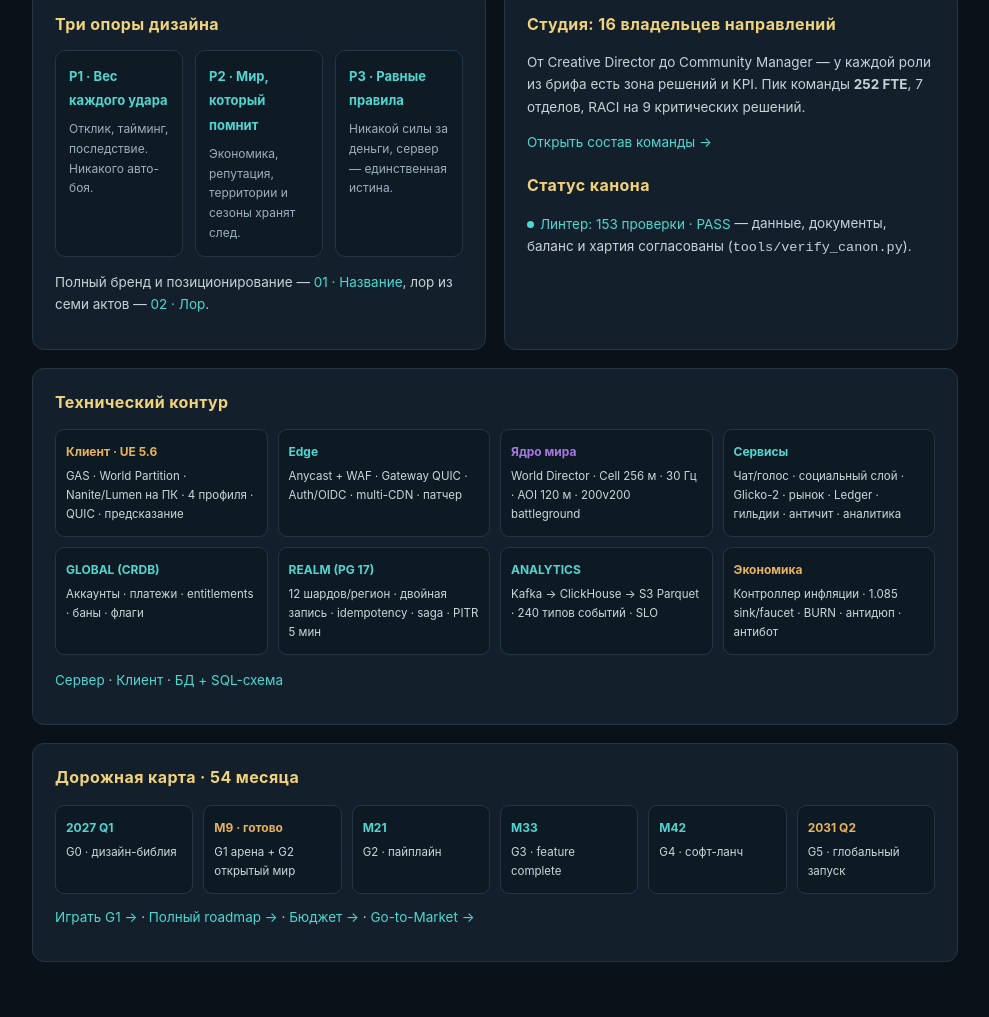
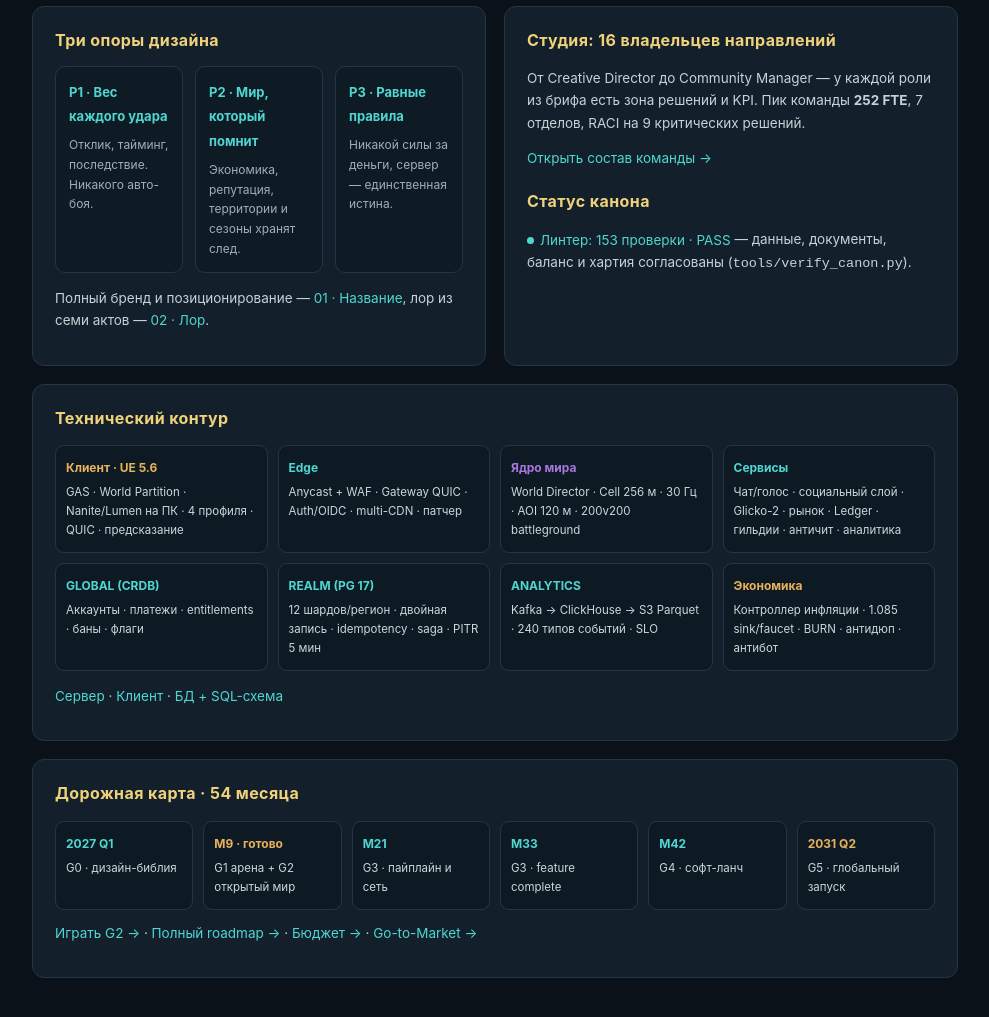
Before and after one commit to Reshet21/Mmorpg-arpg, a plain HTML site: page index.html in a window 1280 px wide. Shown: the part 1389-2406 px from the top of the page, without its empty margins (288-1277 px from the left). Drawn offline with Linux system fonts and the light colour scheme.

Commit message:
Docs: закреплённое зеркало jsDelivr, актуальные ссылки хаба на G2
Co-authored-by: arena-agent <297053741+arena-agent@users.noreply.github.com>

```diff
--- a/index.html
+++ b/index.html
@@ -307,7 +307,7 @@ function viewOverview(){
         <button class="launch" onclick="go('map')"><b>Карта мира →</b><span>14 регионов, переключаемые слои</span></button>
         <button class="launch" onclick="go('classes')"><b>Классы →</b><span>6 классов / 18 спеков / 144 узла</span></button>
         <button class="launch" onclick="go('models')"><b>Модели →</b><span>Экономика, бой, бюджет</span></button>
-        <button class="launch" onclick="location.href='mobile/index.html'"><b>Играть G1 →</b><span>Телефонный срез боя · PWA</span></button>
+        <button class="launch" onclick="location.href='mobile/index.html'"><b>Играть G2 →</b><span>Открытый мир, гринд, квесты · PWA</span></button>
       </div>
     </div>
     <div class="mapwrap" id="miniMap" style="max-height:330px;overflow:hidden"><div class="loader">Карта…</div></div>
@@ -371,12 +371,12 @@ function viewOverview(){
     <div class="diagram" style="grid-template-columns:repeat(6,1fr)">
       <div class="dbox"><b>2027 Q1</b>G0 · дизайн-библия</div>
       <div class="dbox gold"><b>M9 · готово</b>G1 арена + G2 открытый мир</div>
-      <div class="dbox"><b>M21</b>G2 · пайплайн</div>
+      <div class="dbox"><b>M21</b>G3 · пайплайн и сеть</div>
       <div class="dbox"><b>M33</b>G3 · feature complete</div>
       <div class="dbox"><b>M42</b>G4 · софт-ланч</div>
       <div class="dbox gold"><b>2031 Q2</b>G5 · глобальный запуск</div>
     </div>
-    <p style="margin-top:12px"><a href="mobile/index.html">Играть G1 →</a> · <a href="#11-roadmap.md" onclick="go('11-roadmap.md');return false">Полный roadmap →</a> · <a href="#13-budget.md" onclick="go('13-budget.md');return false">Бюджет →</a> · <a href="#15-launch.md" onclick="go('15-launch.md');return false">Go-to-Market →</a></p>
+    <p style="margin-top:12px"><a href="mobile/index.html">Играть G2 →</a> · <a href="#11-roadmap.md" onclick="go('11-roadmap.md');return false">Полный roadmap →</a> · <a href="#13-budget.md" onclick="go('13-budget.md');return false">Бюджет →</a> · <a href="#15-launch.md" onclick="go('15-launch.md');return false">Go-to-Market →</a></p>
   </div>`;
   fetchText('assets/world-map.svg').then(svg=>{
     const el=document.getElementById('miniMap');if(el)el.innerHTML=svg;
```
Also changed, not shown: 2 other files.
